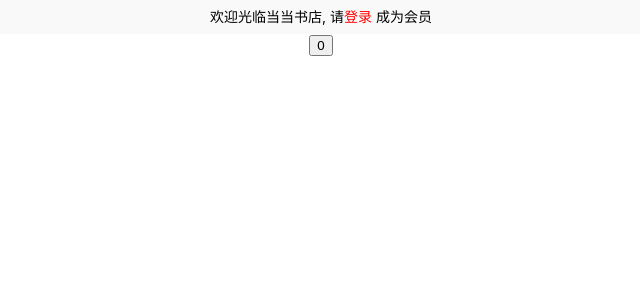
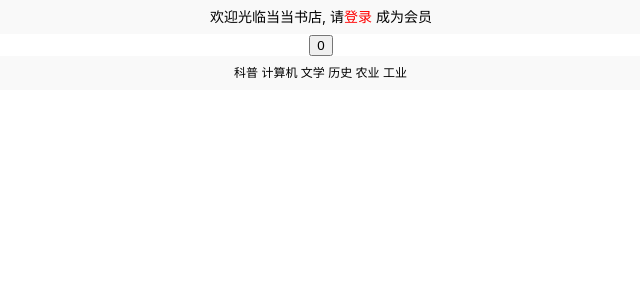
Before and after one commit to Fourier-Transformation/Bookstore-sales-management-system, a React (Create React App) app: page / in a window 1280 px wide. Shown: the top 300 px of the page, without its empty margins (319-959 px from the left). Built offline with nearby package versions, Linux system fonts and the light colour scheme.

Commit message:
add-categories

```diff
--- a/src/App.js
+++ b/src/App.js
@@ -3,6 +3,7 @@ import './App.css';
 
 import TopBar from './components/TopBar';
 import Header from './containers/Header';
+import Categories from './components/Categories'
 
 class App extends React.Component {
   render() {
@@ -10,6 +11,7 @@ class App extends React.Component {
       <div className="App">
         <TopBar />
         <Header />
+        <Categories />
       </div>
     );
   }
--- /dev/null
+++ b/src/components/Categories.js
@@ -0,0 +1,60 @@
+import React from 'react';
+import styled from 'styled-components';
+
+export default class Categories extends React.Component {
+    render(){
+        return (
+            <StyledCategories>
+                <span> <a className='science'>科普</a> <a className='computer'>计算机</a> <a className='literature'>文学</a>  <a className='history'>历史</a> <a className='agriculture'>农业</a> <a className='industry'>工业</a> </span>
+            </StyledCategories>
+        );
+    }
+}
+
+const StyledCategories = styled.div`
+    height: 34px;
+    background: #f9f9f9;
+    margin-left:-1px;
+    padding: 0px,15px;
+    * {
+        font-size: 12px;
+        line-height: 33px;
+    }
+
+    a.science {
+        color: black;
+        &:hover{
+            color:red;
+        }
+    }
+    a.computer {
+        color: black;
+        &:hover {
+            color: red;
+        }
+    }
+    a.literature {
+        color: black;
+        &:hover {
+            color: red;
+        }
+    }
+    a.history {
+        color: black;
+        &:hover {
+            color: red;
+        }
+    }
+    a.agriculture {
+        color: black;
+        &:hover {
+            color: red;
+        }
+    }
+    a.industry {
+        color: black;
+        &:hover {
+            color: red;
+        }
+    }
+`;
```
